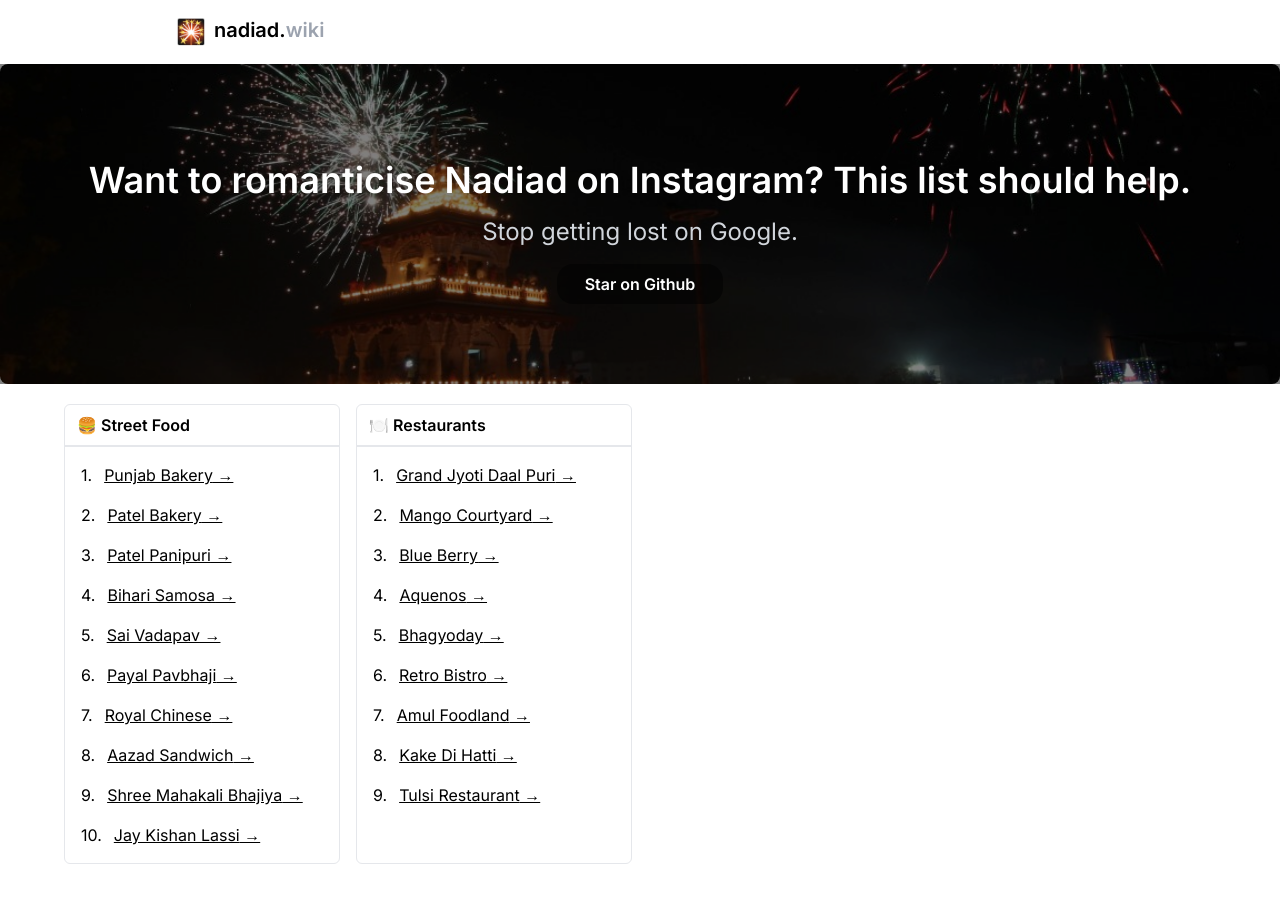
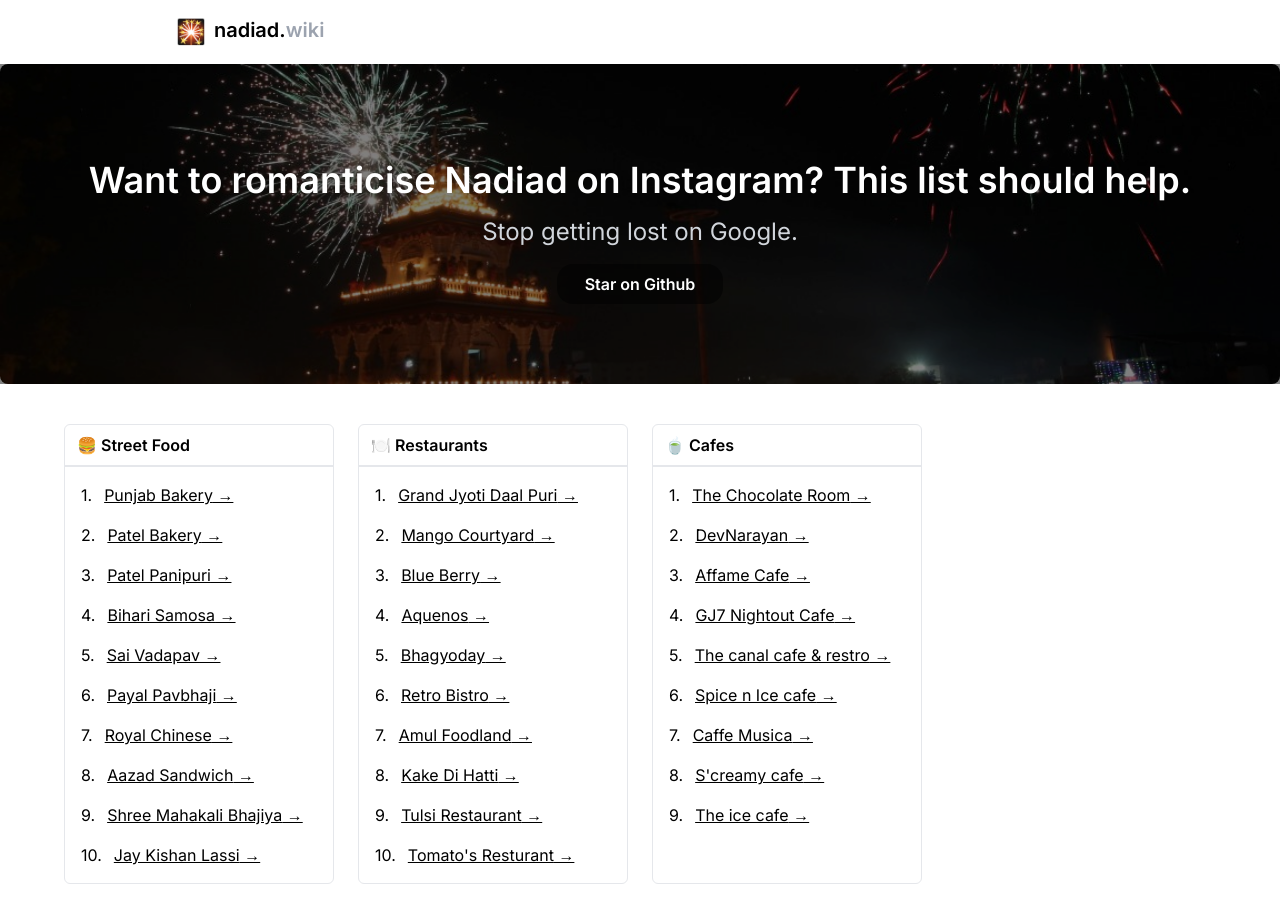
Before and after one commit to dhruvdabhi101/nadiad-wiki, a Next.js app: page / in a window 1280 px wide. Before the commit the page ends 884 px from the top, so only its background shows below. Built offline with nearby package versions, Linux system fonts and the light colour scheme.

Commit message:
add and modify cards

```diff
--- a/src/app/page.tsx
+++ b/src/app/page.tsx
@@ -1,6 +1,7 @@
 import Card from "@/components/Card";
 import StreeFood from "@/utils/FoodPlaces.json";
 import Resturants from "@/utils/Restaurant.json";
+import Cafe from "@/utils/Cafe.json";
 import Link from "next/link";
 
 export default function Home() {
@@ -28,9 +29,10 @@ export default function Home() {
           </div>
         </div>
       </div>
-      <div className="w-full py-5 px-16 grid grid-cols-1 sm:grid-cols-2 lg:grid-cols-3 xl:grid-cols-4  gap-4">
+      <div className="w-full py-10 px-16 grid grid-cols-1 sm:grid-cols-2 lg:grid-cols-3 xl:grid-cols-4 gap-6">
         <Card header="🍔 Street Food" data={StreeFood.data} />
         <Card header="🍽️ Restaurants" data={Resturants.data} />
+        <Card header="🍵 Cafes" data={Cafe.data} />
       </div>
     </main>
   );
--- a/src/components/Card.tsx
+++ b/src/components/Card.tsx
@@ -11,7 +11,7 @@ type CardProps = {
 
 const Card = (props: CardProps) => {
     return (
-        <div className="flex flex-col border border-gray-200 self-center sm:self-auto rounded-md ">
+        <div className="flex flex-col border border-gray-200 self-center sm:self-auto rounded-md">
             <div className="border-b-2 w-full py-2 px-3">
                 <p className="font-semibold">{props.header}</p>
             </div>
--- /dev/null
+++ b/src/utils/Cafe.json
@@ -0,0 +1,40 @@
+{
+    "data": [
+        {
+            "label": "The Chocolate Room",
+            "link": "https://maps.app.goo.gl/ywmkYZh1wMmikaV19"
+        },
+        {
+            "label": "DevNarayan",
+            "link": "https://maps.app.goo.gl/y2bp4hjAo4XuyNMB8"
+        },
+        {
+            "label": "Affame Cafe",
+            "link": "https://maps.app.goo.gl/tT1AghLDif72FmyBA"
+        },
+        {
+            "label": "GJ7 Nightout Cafe",
+            "link": "https://maps.app.goo.gl/ofdRQzMTUUowdodf7"
+        },
+        {
+            "label": "The canal cafe & restro",
+            "link": "https://maps.app.goo.gl/it4s4NwHposYyqJp9"
+        },
+        {
+            "label": "Spice n Ice cafe",
+            "link": "https://maps.app.goo.gl/gsMpcsh3XK2j7MBr9"
+        },
+        {
+            "label": "Caffe Musica",
+            "link": "https://maps.app.goo.gl/r5cmqtkALajkhNkN7"
+        },
+        {
+            "label": "S'creamy cafe",
+            "link": "https://maps.app.goo.gl/9b2DsevFQ7KeTsiU9"
+        },
+        {
+            "label": "The ice cafe",
+            "link": "https://maps.app.goo.gl/y4xZM5FyJZV8W9kz9"
+        }
+    ]
+}
--- a/src/utils/Restaurant.json
+++ b/src/utils/Restaurant.json
@@ -26,7 +26,7 @@
     },
     {
       "label": "Amul Foodland",
-      "link": "https://maps.app.goo.gl/pa6RuP19d1abEFZRA"
+      "link": "https://maps.app.goo.gl/ungCNEziutxwYRUn8"
     },
     {
       "label": "Kake Di Hatti",
@@ -35,6 +35,10 @@
     {
       "label": "Tulsi Restaurant",
       "link": "https://maps.app.goo.gl/WikozB2bQ6TqvbACA"
+    },
+    {
+      "label": "Tomato's Resturant",
+      "link": "https://maps.app.goo.gl/YnhLQeRf8JtqjbYc6"
     }
   ]
 }
```
